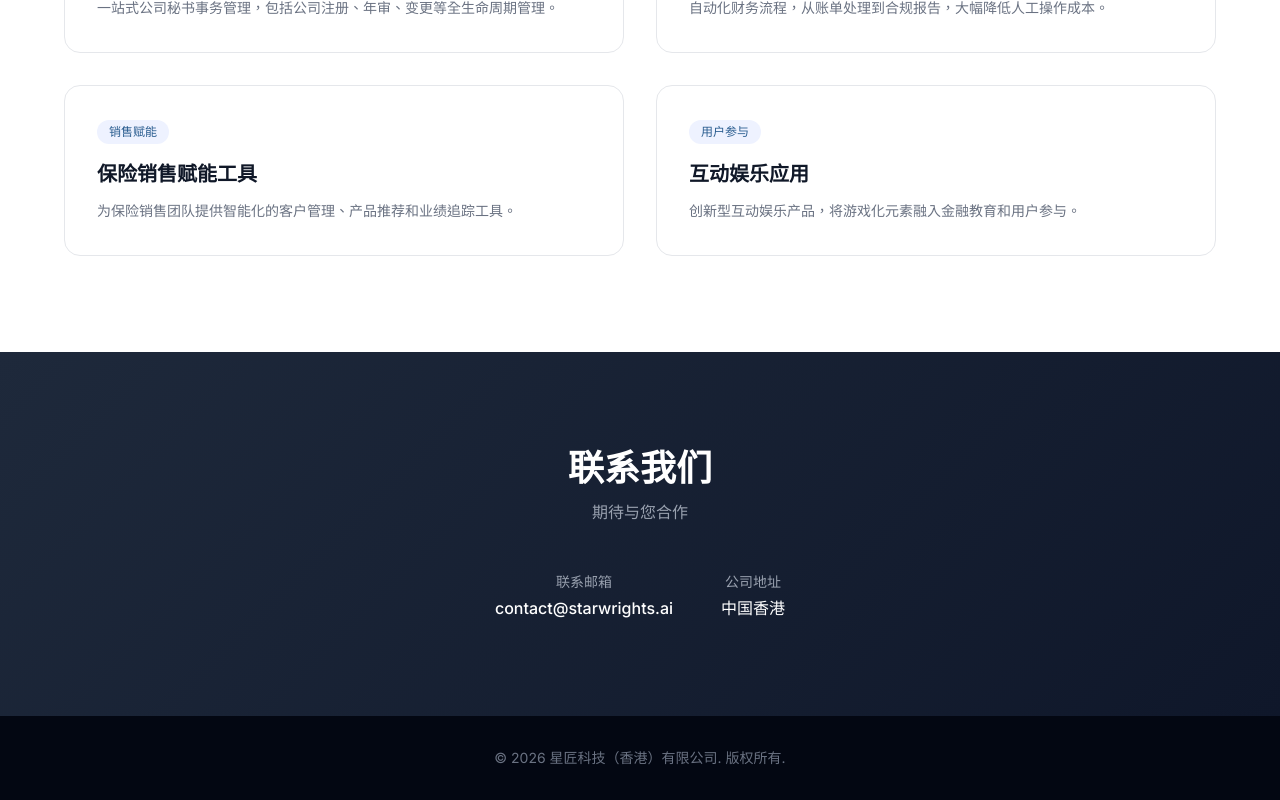
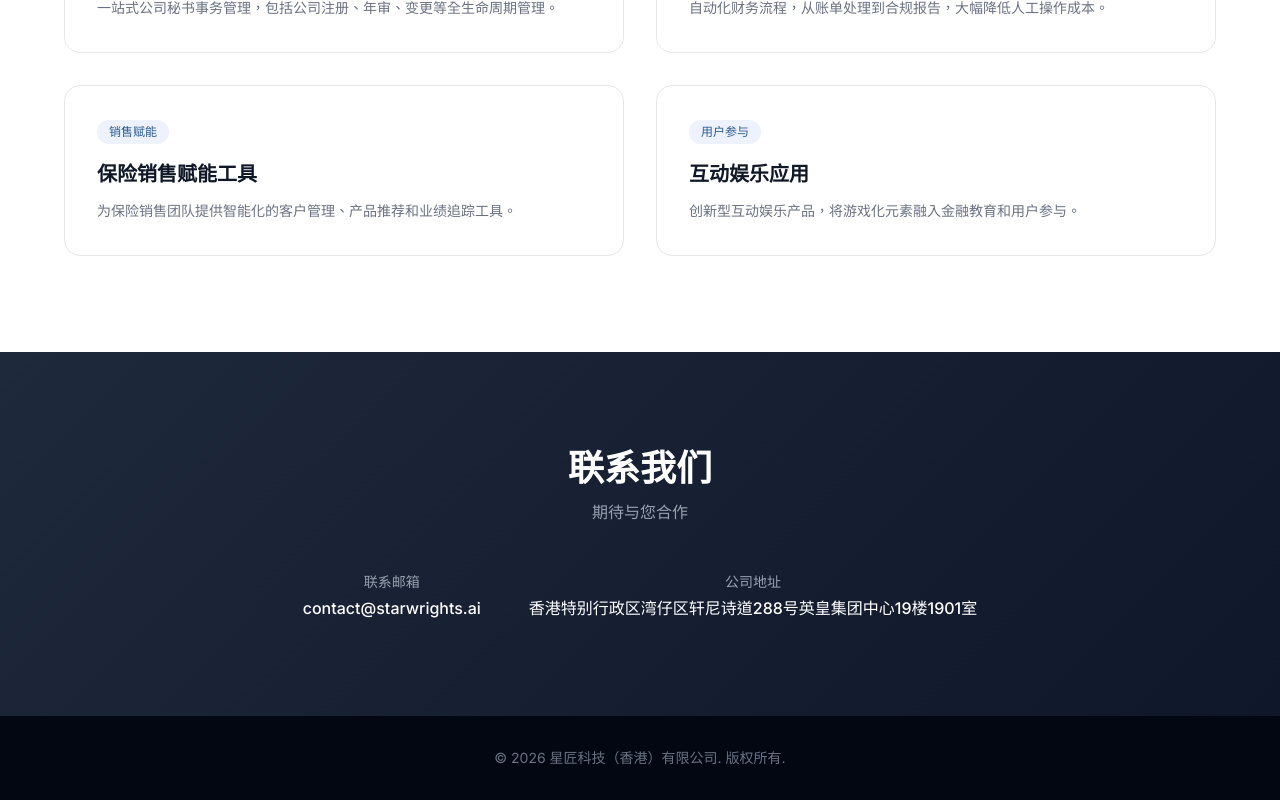
Before and after one commit to starwrights-org/starwrights-web, a Next.js app: page / in a window 1280 px wide. Shown: the part 2335-3135 px from the top of the page. Built offline with nearby package versions, Linux system fonts and the light colour scheme.

Commit message:
fix: update company address — Emperor Group Centre, Wan Chai

```diff
--- a/src/app/page.tsx
+++ b/src/app/page.tsx
@@ -50,7 +50,7 @@ const content = {
       subtitle: "期待与您合作",
       email: "联系邮箱",
       location: "公司地址",
-      locationValue: "中国香港",
+      locationValue: "香港特别行政区湾仔区轩尼诗道288号英皇集团中心19楼1901室",
     },
     footer: {
       company: "星匠科技（香港）有限公司",
@@ -103,7 +103,7 @@ const content = {
       subtitle: "Let's work together",
       email: "Email",
       location: "Location",
-      locationValue: "Hong Kong, China",
+      locationValue: "Flat 1901, 19/F, Emperor Group Centre, 288 Hennessy Road, Wan Chai, Hong Kong SAR",
     },
     footer: {
       company: "Starwrights Technology (Hong Kong) Limited",
```
